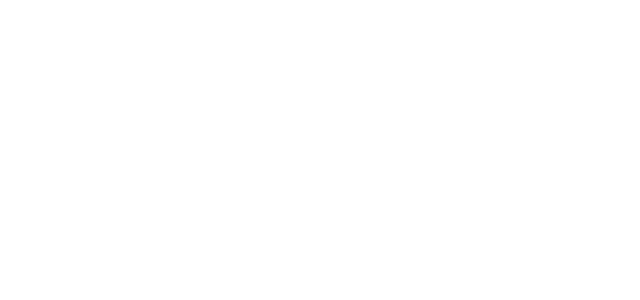
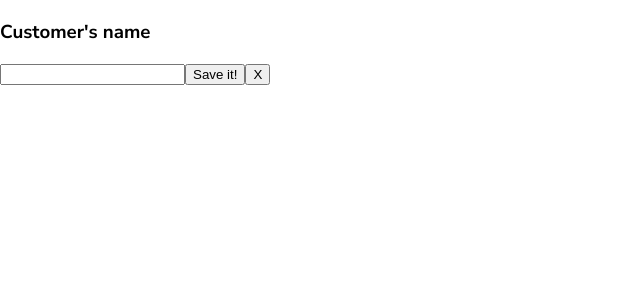
Before and after one commit to raudelgado/DEV009-burger-queen-api-client, an Angular app in the folder burger-queen-api/: page /Order-modal in a window 1280 px wide. Before the commit this address led to /. Shown: the top 300 px of the page, without its empty margins (0-640 px from the left). Built offline with nearby package versions, Linux system fonts and the light colour scheme.

Commit message:
order listo en scss, modal funcionando, falta scss y funcionalidad logout

```diff
--- a/burger-queen-api/src/app/app-routing.module.ts
+++ b/burger-queen-api/src/app/app-routing.module.ts
@@ -3,6 +3,7 @@ import { RouterModule, Routes } from '@angular/router';
 import { LoginViewComponent } from './views/login-view/login-view.component';
 import { MenuViewComponent } from './views/menu-view/menu-view.component';
 import { OrderViewComponent } from './views/order-view/order-view.component';
+import { OrderModalComponent } from './components/order-modal/order-modal.component';
 
 const routes: Routes = [
   {
@@ -10,6 +11,9 @@ const routes: Routes = [
   },
   {
     path: 'New Order', component: OrderViewComponent
+  },
+  {
+    path: 'Order-modal', component: OrderModalComponent
   },
   {
     path: 'Menu', component: MenuViewComponent
--- a/burger-queen-api/src/app/components/order-modal/order-modal.component.html
+++ b/burger-queen-api/src/app/components/order-modal/order-modal.component.html
@@ -1,9 +1,8 @@
 <div class="modal">
-<div class="modal-body">
-
-    <h3>Inserte el nombre del cliente</h3>
-    <button (click)="closeModal()">X</button>
-
+    <div class="modal-body">
+        <h3>Customer's name</h3>
+        <input type="text" name="clientName" id="clientName" [(ngModel)]="clientName">
+        <button (click)="saveClientName()">Save it!</button>
+        <button (click)="closeModal()">X</button>
+    </div>
 </div>
-
-</div>
--- a/burger-queen-api/src/app/components/order-modal/order-modal.component.ts
+++ b/burger-queen-api/src/app/components/order-modal/order-modal.component.ts
@@ -1,4 +1,5 @@
 import { Component } from '@angular/core';
+import { Router } from '@angular/router';
 import { SwitchService } from 'src/app/services/switch.service';
 
 @Component({
@@ -7,9 +8,24 @@ import { SwitchService } from 'src/app/services/switch.service';
   styleUrls: ['./order-modal.component.css']
 })
 export class OrderModalComponent {
+  clientName:string= '';
+  constructor(private modalSS: SwitchService, private router: Router) {}
 
-  constructor(private modalSS: SwitchService) {}
+  saveClientName() {
+    if (this.clientName.trim() !== '') {
+      // Verifica que el nombre del cliente no esté vacío
 
+      // Lógica para guardar el nombre del cliente, por ejemplo, llamando a un servicio
+      this.modalSS.saveClientName(this.clientName);
+
+      // Cierra el modal o realiza otras acciones necesarias
+      this.router.navigate(['/Menu']);
+    } else {
+      // Muestra un mensaje de error o toma otra acción si el nombre está vacío
+      alert('Please enter a valid customer name.');
+    }
+
+  }
   closeModal(){
       this.modalSS.$modal.emit(false)
 
--- a/burger-queen-api/src/app/components/order/order.component.html
+++ b/burger-queen-api/src/app/components/order/order.component.html
@@ -1,9 +1,14 @@
 
-<section class="btn-order">
-    <button (click)="openModal()">New Order</button>
-    <p>Nombre del cliente: </p>
-    <div class="" *ngIf="modalSwitch == true">
-    <app-order-modal></app-order-modal>
+<main>
+  <div class="button-container">
+    <div class="new-order">
+      <button (click)="openModal()">New Order</button>
+      <div class="" *ngIf="modalSwitch == true">
+        <app-order-modal></app-order-modal>
+      </div>
     </div>
-    <button class="btn-hist">Order History</button>
-  </section>
+    <div class="order-historial">
+      <button class="btn-hist">See the historial</button>
+    </div>
+  </div>
+  </main>
--- a/burger-queen-api/src/app/components/order/order.component.scss
+++ b/burger-queen-api/src/app/components/order/order.component.scss
@@ -4,17 +4,50 @@ $color-secundario: #E0FE68;
 $color-fondo: #EDE6DC;
 $fuente-principal: 'Nunito Sans', sans-serif;
 $fuente-secundaria:'AntipastoPro_trial', sans-serif;
+$fuente-button:'AntipastoPro-Extralight_trial', sans-serif;
 
 // Estilos generales (si los necesitas)
 * {
     margin: 0;
     padding: 0;
+
 }
 
-
-.btn-order{
+body {
+    height: 100vh;
+    margin: 0;
     display: flex;
     flex-direction: column;
-    justify-content: center;
-    align-items: center;
-}
+  }
+main {
+    width: 100%;
+    height: 100%;
+    display: flex;
+    flex-direction: column;
+    justify-content: center; /* Centrar verticalmente */
+    align-items: center; /* Centrar horizontalmente */
+    box-sizing: border-box;
+
+
+    .button-container {
+        padding: 20%;
+        display: flex;
+        flex-direction: column; /* Puedes usar "row" para alinear los botones horizontalmente */
+        justify-content: space-between; /* Ajusta el espacio entre los botones */
+        align-items: center; /* Alinea verticalmente los botones al centro */
+      }
+
+  }
+
+  button {
+    width: 17vw;
+    height: 5vh;
+    border-radius: 15px;
+    background: $color-primario;
+    color: white;
+    font-family: $fuente-button;
+    font-style: normal;
+    font-size: 32px;
+    text-align: center;
+    margin-top: 20px;
+  }
--- a/burger-queen-api/src/app/components/order/order.component.ts
+++ b/burger-queen-api/src/app/components/order/order.component.ts
@@ -11,6 +11,7 @@ export class OrderComponent implements OnInit {
   constructor(private modalSS:SwitchService) {
 
   }
+
   ngOnInit(){
     this.modalSS.$modal.subscribe((valor)=>{this.modalSwitch = valor})
 
--- a/burger-queen-api/src/app/services/switch.service.ts
+++ b/burger-queen-api/src/app/services/switch.service.ts
@@ -1,11 +1,31 @@
 import { EventEmitter, Injectable } from '@angular/core';
+import { BehaviorSubject } from 'rxjs';
 
 @Injectable({
   providedIn: 'root'
 })
 export class SwitchService {
+  private modalState = new BehaviorSubject<boolean>(false);
+  $modalSave = this.modalState.asObservable();
 
-  constructor() { }
+  private clientName: string | null = null;
+
+  constructor() {}
+
+  toggleModal(state: boolean) {
+    this.modalState.next(state);
+  }
+
+  // Método para guardar el nombre del cliente
+  saveClientName(clientName: string) {
+    this.clientName = clientName;
+  }
+
+  // Método para obtener el nombre del cliente
+  getClientName() {
+    return this.clientName;
+  }
+
 
   $modal = new EventEmitter<any>();
 }
--- a/burger-queen-api/src/app/views/order-view/order-view.component.html
+++ b/burger-queen-api/src/app/views/order-view/order-view.component.html
@@ -4,6 +4,7 @@
         <section class="header">
             <img src="../../../assets/bqblancologo.png" alt="logo">
              <h1> Welcome back, waiter! </h1>
+             <img src="../../../assets/🦆 icon _log out 01_.svg" class="log-out" alt="log-out">
         </section>
     </header>
     <main>
--- a/burger-queen-api/src/app/views/order-view/order-view.component.scss
+++ b/burger-queen-api/src/app/views/order-view/order-view.component.scss
@@ -5,17 +5,20 @@ $color-fondo: #EDE6DC;
 $fuente-principal: 'Nunito Sans', sans-serif;
 $fuente-secundaria:'AntipastoPro_trial', sans-serif;
 
+
+
+
 body{
-    display: flex;
-    flex-direction: column;
-    padding: 2.5%;
-
+  background: $color-fondo; /* Color de fondo para el cuerpo */
+  display: flex;
+  flex-direction: column;
+  padding: 2.5%;
 
 // Estilos para el encabezado
 header {
     background-color: $color-primario;
     border-radius: 20px;
-    width: 1295px;
+    width: 100%;
     height: 96px;
     display: flex;
     align-items: center; /* Alinea verticalmente el contenido */
@@ -45,6 +48,10 @@ header {
         margin-left: 31% ;
         text-align: center; /* Alinea horizontalmente el texto */
       }
+      .log-out {
+        width: 4vh;
+        margin-left: 31%;
+      }
     }
   }
 
```
Also changed, not shown: burger-queen-api/src/assets/🦆 icon _log out 01_.svg (added).
